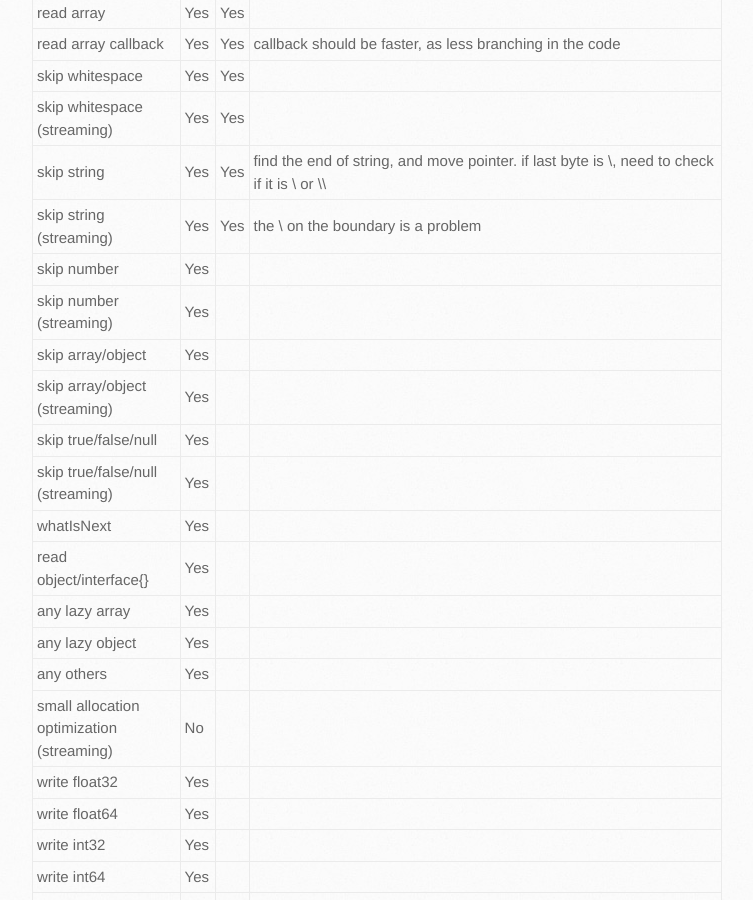
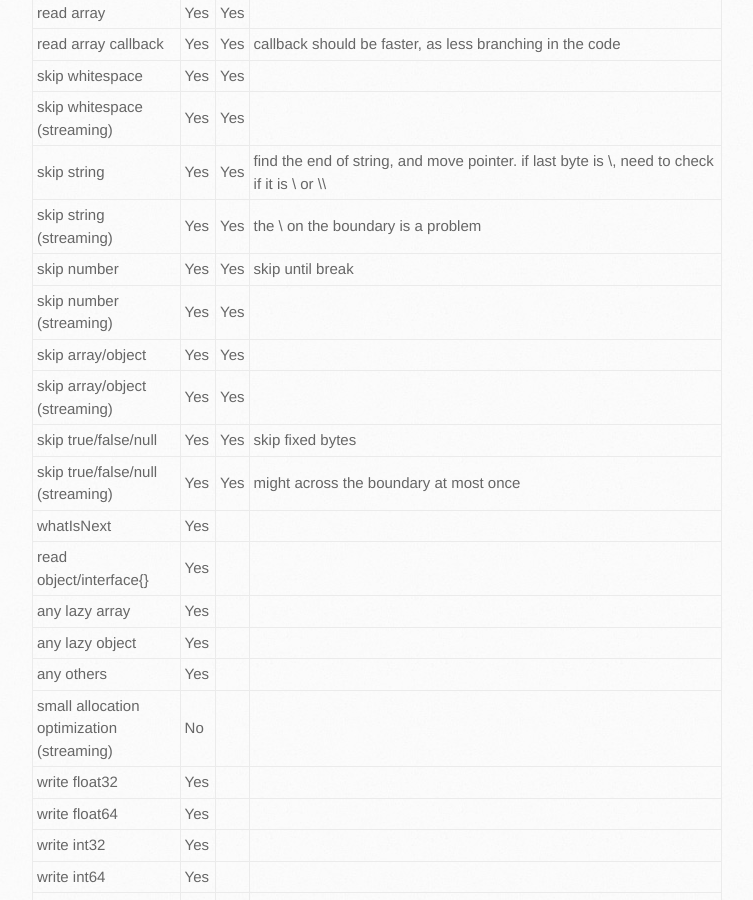
Before and after one commit to json-iterator/json-iterator.github.io, a Jekyll site: the page built from features.md, in a window 1280 px wide and 900 px high, scrolled down 1239 px. Shown: the whole window, without its empty margins (138-891 px from the left). Built offline with Jekyll 4.4.1, drawn with Linux system fonts in a browser that asks for light colours; comment, search, counter and statistics services are not loaded.

Commit message:
Update features.md

```diff
--- a/features.md
+++ b/features.md
@@ -29,12 +29,12 @@ title: Jsoniter Features (Java Version)
 | skip whitespace (streaming) | Yes | Yes | |
 | skip string | Yes | Yes | find the end of string, and move pointer. if last byte is \, need to check if it is \\ or \\\ |
 | skip string (streaming) | Yes | Yes | the \ on the boundary is a problem |
-| skip number | Yes |  |
-| skip number (streaming) | Yes |  |
-| skip array/object | Yes |  |
-| skip array/object (streaming) | Yes |  |
-| skip true/false/null | Yes |  |
-| skip true/false/null (streaming) | Yes |  |
+| skip number | Yes | Yes | skip until break |
+| skip number (streaming) | Yes | Yes | |
+| skip array/object | Yes | Yes | |
+| skip array/object (streaming) | Yes | Yes | |
+| skip true/false/null | Yes | Yes | skip fixed bytes |
+| skip true/false/null (streaming) | Yes | Yes | might across the boundary at most once |
 | whatIsNext | Yes |  |
 | read object/interface{} | Yes |  |
 | any lazy array | Yes |  |
```
